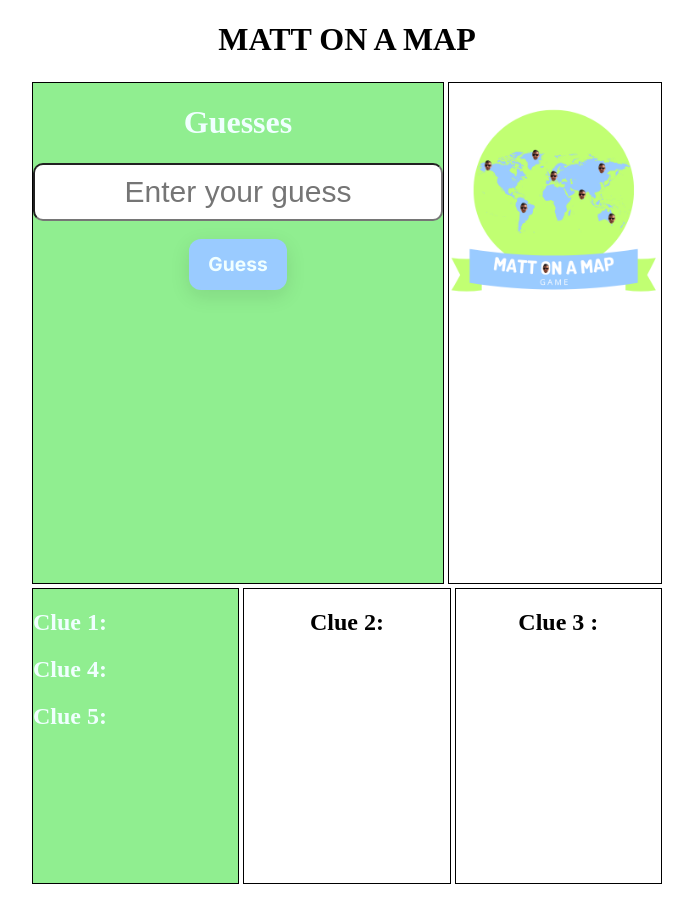
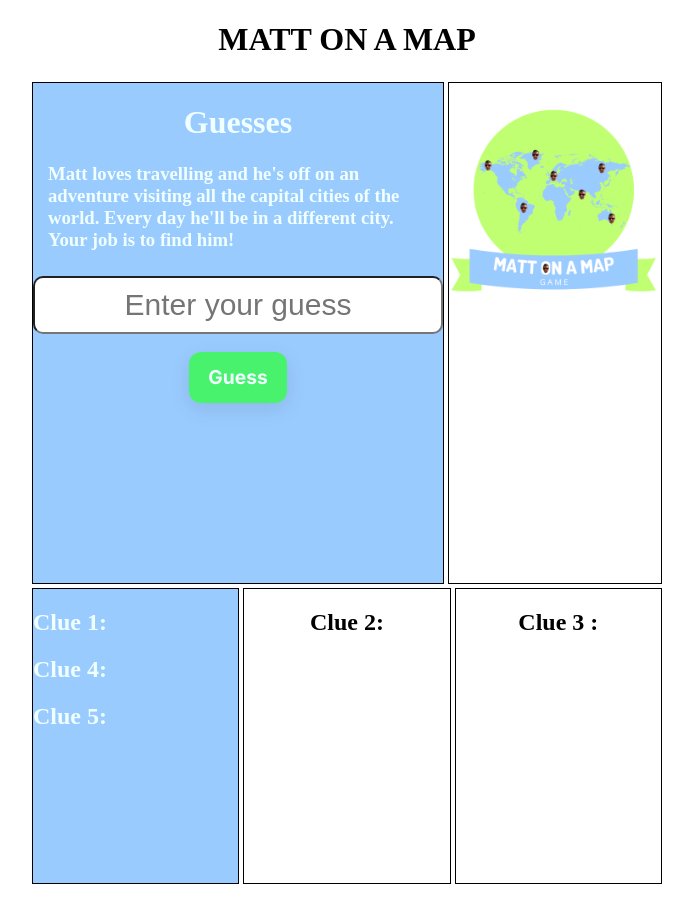
Before and after one commit to matt190589/matt-on-map, a Next.js app in the folder matt-on-a-map/: page / in a window 1280 px wide. Shown: the top 922 px of the page, without its empty margins (293-986 px from the left). Built offline with nearby package versions, Linux system fonts and the light colour scheme.

Commit message:
Check if correct function added to the guess input component

```diff
--- a/matt-on-a-map/src/components/GuessInput.js
+++ b/matt-on-a-map/src/components/GuessInput.js
@@ -2,9 +2,11 @@ import React from "react";
 import { useState } from "react";
 import GuessList from "./GuessList";
 import ClueBox from "../components/ClueBox";
+import capitalData from "lib/data";
 
 export default function Guessinput(props) {
   const [guess, setGuess] = useState("");
+  // const [gamePlay, setGamePlay] = useState("playing");
 
   const MAX_GUESSES = 5;
 
@@ -23,9 +25,17 @@ export default function Guessinput(props) {
         userGuess: guess,
       };
       props.onGuessListChange([...props.guessLists, newGuess]);
+      checkIfCorrect();
       setGuess("");
     } else {
       alert("You have reached the max number of guess. Try again tomorrow.");
+    }
+  };
+  const mattLocation = capitalData[0].capital.toLowerCase();
+
+  const checkIfCorrect = () => {
+    if (guess === mattLocation) {
+      alert("Well done. You found Matt today!");
     }
   };
 
--- a/matt-on-a-map/src/pages/index.js
+++ b/matt-on-a-map/src/pages/index.js
@@ -32,6 +32,11 @@ export default function Home() {
           <div className="column">
             <div className="left-column clue-font">
               <h1>Guesses</h1>
+              <h3>
+                Matt loves travelling and he's off on an adventure visiting all
+                the capital cities of the world. Every day he'll be in a
+                different city. Your job is to find him!
+              </h3>
               <GuessInput
                 guessLists={guessLists}
                 onGuessListChange={handleGuessListChange}
--- a/matt-on-a-map/src/styles/globals.css
+++ b/matt-on-a-map/src/styles/globals.css
@@ -1,5 +1,10 @@
 h1 {
     text-align: center;
+}
+
+h3 {
+    margin: 15px;
+    padding-bottom: 10px;
 }
 
 .container {
@@ -31,7 +36,7 @@ h1 {
 }
 
 .left-column {
-    background-color: lightgreen;
+    background-color: #9ACBFF;
     height: 500px;
     border: 1px solid black;
     margin: 2px;
@@ -57,7 +62,7 @@ h1 {
 
 .guess-button {
     align-items: center;
-    background-color: #9ACBFF;
+    background-color: rgba(55, 252, 74, 0.811);
     border-radius: 12px;
     box-shadow: transparent 0 0 0 3px, rgba(18, 18, 18, .1) 0 6px 20px;
     box-sizing: border-box;
```
